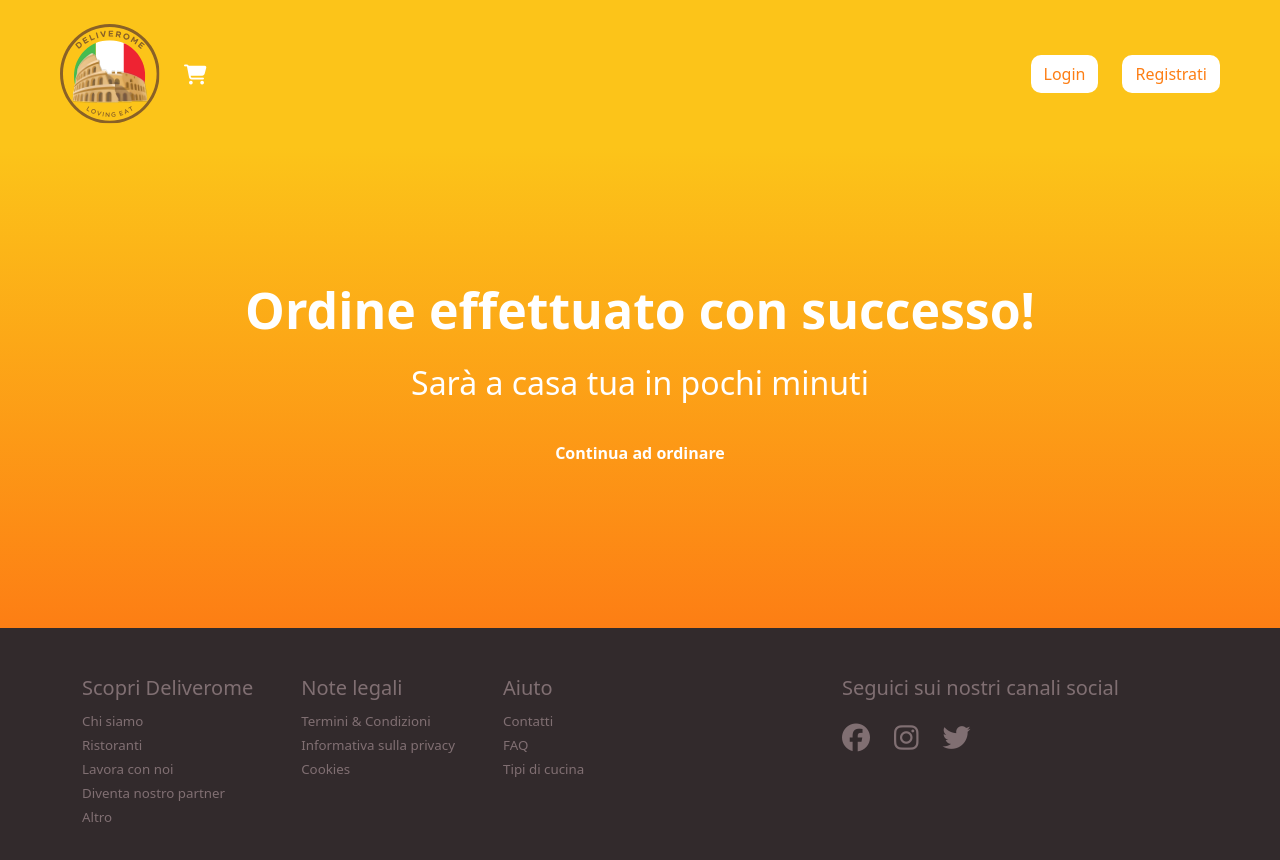
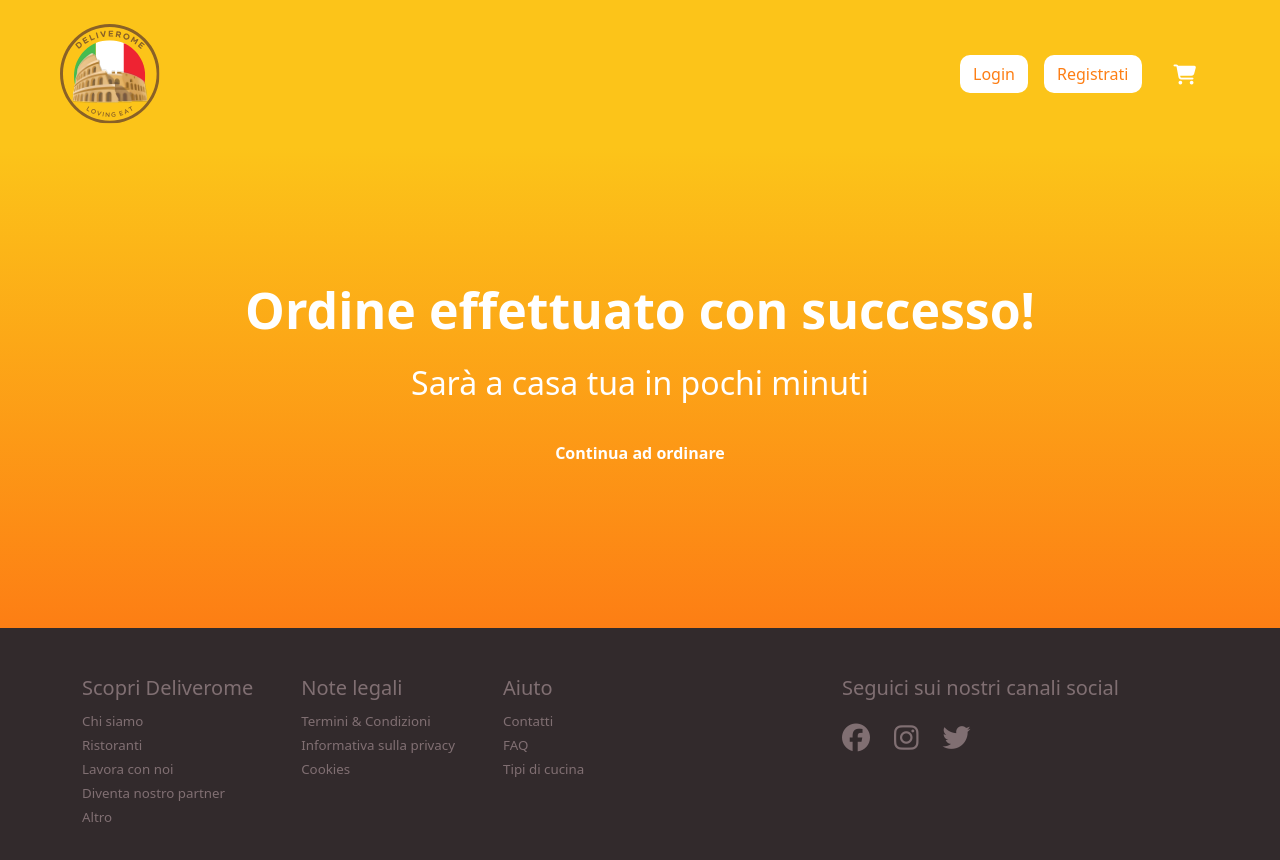
Before and after one commit to manuelloverso/deliveboo-vue, a Vue app: page /checkout/accepted in a window 1280 px wide. Shown: the top 860 px of the page. Built offline with nearby package versions, Linux system fonts and the light colour scheme; no server answers.

Commit message:
fix hearder cart

```diff
--- a/src/components/AppHeader.vue
+++ b/src/components/AppHeader.vue
@@ -13,7 +13,7 @@ export default {
 <template>
   <header class="py-3 px-5" :class="$route.name == 'home' || $route.name == 'checkout' ? 'bg-transparent' : ''">
 
-    <nav class=" navbar navbar-expand-lg">
+    <nav class=" navbar navbar-expand-lg navbar-dark">
       <div class="container-fluid">
 
         <div class="logo">
@@ -22,28 +22,29 @@ export default {
           </a>
         </div>
         <div class="d-flex hstack">
+
+          <button class="navbar-toggler" type="button" data-bs-toggle="collapse"
+            data-bs-target="#navbarSupportedContent" aria-controls="navbarSupportedContent" aria-expanded="false"
+            aria-label="Toggle navigation">
+            <span class="navbar-toggler-icon"></span>
+          </button>
+
+          <!--collapse-->
+          <div class="collapse navbar-collapse" id="navbarSupportedContent">
+            <div class="links">
+              <ul class="user-links list-unstyled d-flex gap-2 m-2 ">
+                <li class="mx-2"><a href="http://127.0.0.1:8000/login">Login</a></li>
+                <li><a href="http://127.0.0.1:8000/register">Registrati</a></li>
+              </ul>
+            </div>
+
+          </div>
           <div class="cart-link mx-4 align-items-center">
             <div v-if="store.cart.length > 0" class="items-number">
               {{ store.cart.length }}
             </div>
             <RouterLink :to="{ name: 'checkout' }"><i class="fa-solid fa-cart-shopping fa-lg"></i></RouterLink>
           </div>
-          <button class="navbar-toggler bg-white" type="button" data-bs-toggle="collapse"
-            data-bs-target="#navbarSupportedContent" aria-controls="navbarSupportedContent" aria-expanded="false"
-            aria-label="Toggle navigation">
-            <span class="navbar-toggler-icon"></span>
-          </button>
-        </div>
-        <!--collapse-->
-        <div class="collapse navbar-collapse justify-content-end" id="navbarSupportedContent">
-
-          <div class="links d-flex gap-5 align-items-center">
-            <ul class="user-links list-unstyled d-flex gap-4 m-0 ms-auto">
-              <li><a href="http://127.0.0.1:8000/login">Login</a></li>
-              <li><a href="http://127.0.0.1:8000/register">Registrati</a></li>
-            </ul>
-          </div>
-
         </div>
       </div>
     </nav>
@@ -104,6 +105,8 @@ header {
       }
     }
   }
+
+
 }
 
 .bg-transparent {
```
